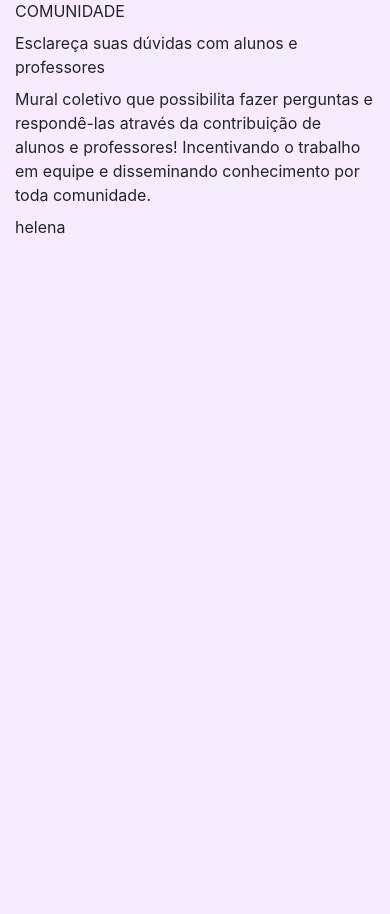
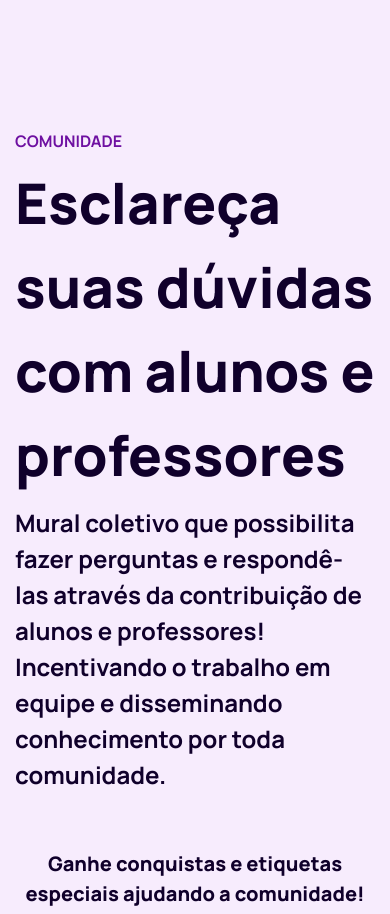
Before and after one commit to kvlsndkf/here, a PHP site: page /views/pages/landing-page-here/landing-page-here.page.php in a window 390 px wide. Shown: the part 2460-3374 px from the top of the page. Before the commit the page ends 2694 px from the top, so only its background shows below. Run offline with PHP 8.4, Linux system fonts and the light colour scheme; some web fonts are replaced.

Commit message:
Envio da comunidade respeitando o layout e responsividade

```diff
--- a/views/pages/landing-page-here/hero.style.css
+++ b/views/pages/landing-page-here/hero.style.css
@@ -222,96 +222,43 @@ div div.textG {
 .content-comunidade{
     width: 100%;
     height: 100vh;
-}
-
-
-
-.header-container {
-  background-position: center;
-  position: relative;
-  padding-block: 100px;
-  max-width: 100%;
-}
-
-.header-container::after {
-  display: flex;
-  justify-content: center;
-  min-height: 100vh;
-}
-
-.background-comunidade{
-    position: absolute;
-    height: 100%;
+    padding-top: 130px;
 }
 
 #comunidade {
+  display: block;
   font-family: var(--font);
   font-weight: var(--bold);
   font-size: var(--p);
   color: var(--purple);
   position: relative;
-  max-width: 100%;
-  height: 24px;
-  right: 1%;
 }
 
-#title01 {
+#title-comunidade {
   font-family: var(--font);
   font-weight: var(--extra-bold);
+  font-size: var(--h1);
   color: var(--darker-violet);
   position: relative;
-  max-width: 100%;
-  height: 152px;
-  top: 10px;
-  right: 1%;
-  padding-top: 5px;
 }
 
-#title02 {
+.img-profile {
+  width: 350px;
+}
+
+#descricao-comunidade {
   font-family: var(--font);
   font-weight: var(--bold);
   font-size: var(--h5);
   color: var(--darker-violet);
   position: relative;
-  max-width: 100%;
-  height: 128px;
-  right: 1%;
-  bottom: 20px;
-  padding-top: 15px;
 }
 
-#title03 {
+#descricao-imagem-comunidade {
   font-family: var(--font);
   font-size: var(--h6);
   font-weight: var(--extra-bold);
   color: var(--darker-violet);
-  position: relative;
-  width: 400px;
-  height: 72px;
-  left: 8%;
-  top: 50px;
+  max-width: 413px;
+  text-align: center;
 }
-
-#seta {
-  position: relative;
-  width: 214.5px;
-  height: 66.5px;
-  left: 117px;
-  bottom: 110px;
-}
-
-#foto-profile {
-  position: relative;
-  width: 227.94px;
-  height: 240px;
-  left: 320px;
-  bottom: 550px;
-}
-
-.img-profile {
-  margin-top: 20px;
-  margin-bottom: 25px;
-  display: flex;
-  margin-left: auto;
-  margin-right: auto;
-}
--- a/views/pages/landing-page-here/landing-page-here.page.php
+++ b/views/pages/landing-page-here/landing-page-here.page.php
@@ -146,20 +146,33 @@
     <div class="content-comunidade">
         <div class="container">
             <div class="row">
-                <div class="col-md-8">
-                    <label>COMUNIDADE</label>
-                    <label>
-                        Esclareça suas dúvidas com alunos e professores
-                    </label>
-                    <label>
+                <div class="col-md-8 col-sm-6">
+                    <div>
+                        <label id="comunidade">COMUNIDADE</label>
+                    </div>
+                    <div>
+                        <label id="title-comunidade">
+                            Esclareça suas dúvidas com alunos e professores
+                        </label>
+                    </div>
+                    <label id=descricao-comunidade>
                         Mural coletivo que possibilita fazer perguntas e respondê-las através da contribuição de
                         alunos e professores! Incentivando o trabalho em equipe e disseminando conhecimento por toda
                         comunidade.
                     </label>
+                    <div class="width-comunidade justify-content-end d-none d-sm-flex d-md-flex d-lg-flex">
+                        <img id="seta" src="../../images/seta.svg">
+                    </div>
+                    <div class="d-flex justify-content-end mt-5 mt-sm-1 mt-md-1">
+                        <label id="descricao-imagem-comunidade">
+                            Ganhe conquistas e etiquetas especiais ajudando a comunidade!
+                        </label>
+                    </div>
+
                 </div>
 
-                <div class="col-md-4">
-                    helena
+                <div class="col-md-4 col-sm-6 ">
+                    <img class="img-profile img-fluid" src="../../images/profile.svg">
                 </div>
             </div>
         </div>
```
